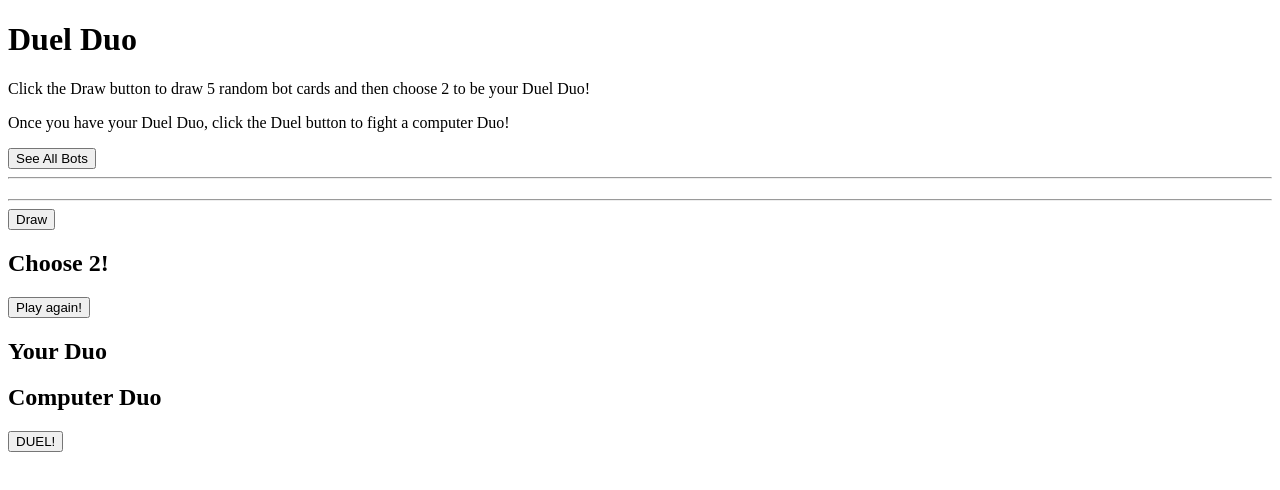
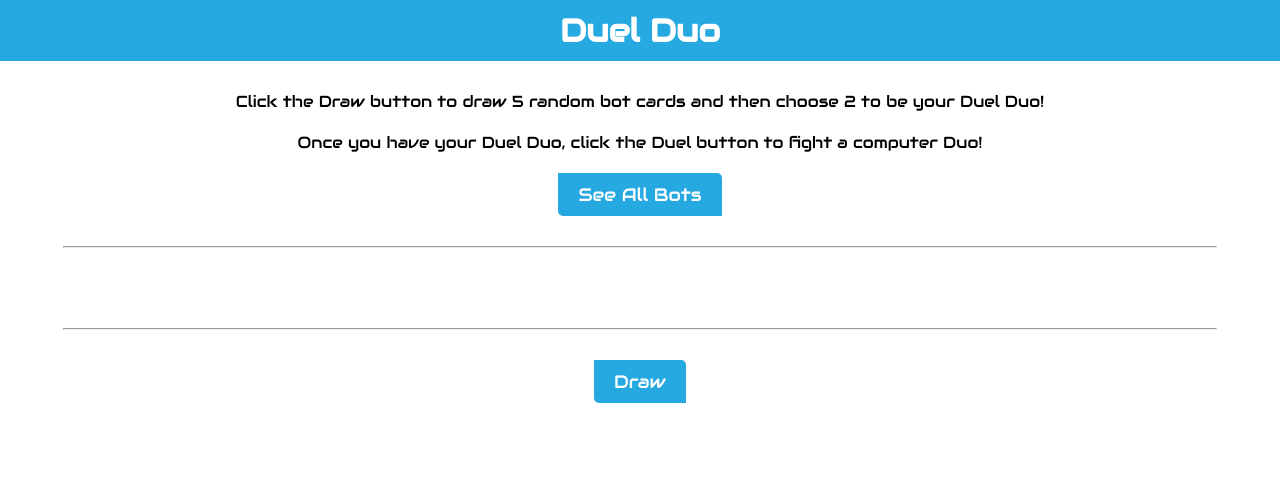
Before and after one commit to JacobPuckett/assessment6, a website: page public/index.html in a window 1280 px wide. Drawn offline with nearby package versions, Linux system fonts and the light colour scheme; no server answers.

Commit message:
change styles.css

```diff
--- a/public/index.html
+++ b/public/index.html
@@ -8,7 +8,7 @@
     <link rel="preconnect" href="https://fonts.googleapis.com">
     <link rel="preconnect" href="https://fonts.gstatic.com" crossorigin>
     <link href="https://fonts.googleapis.com/css2?family=Audiowide&display=swap" rel="stylesheet">
-    <link rel="stylesheet" href="stylescss">
+    <link rel="stylesheet" href="styles.css">
 </head>
 <body>
     <h1 id="title">Duel Duo</h1>
```
